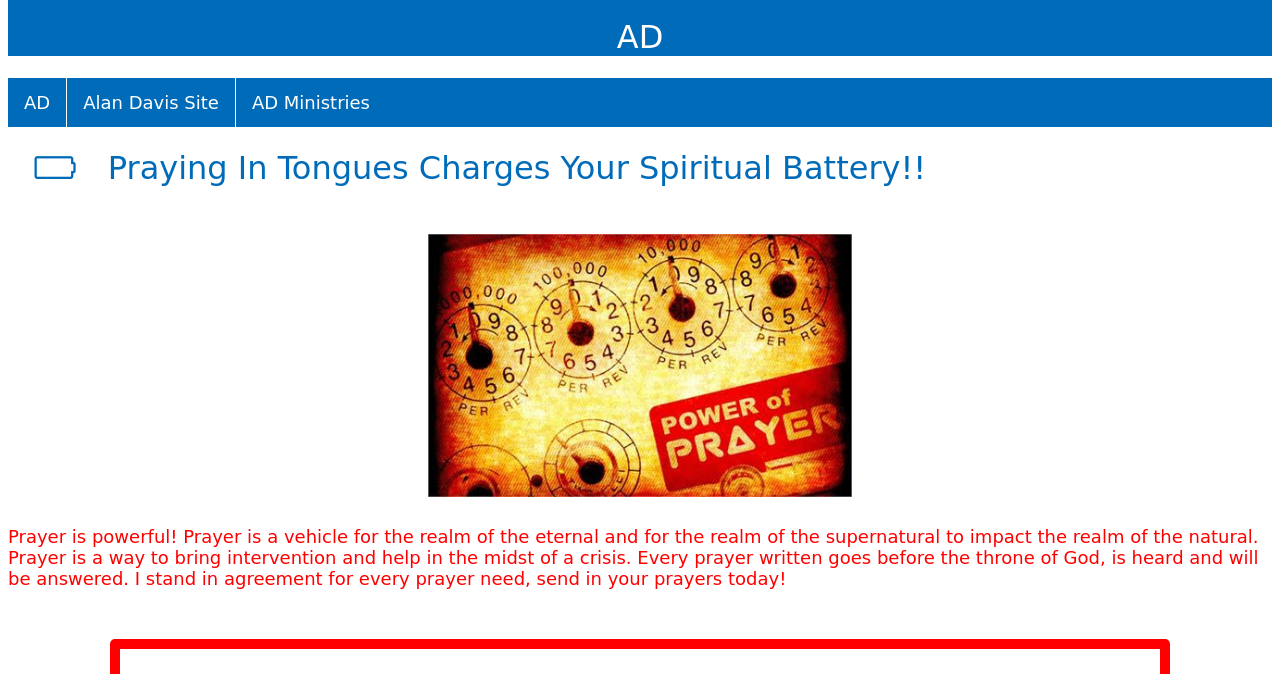
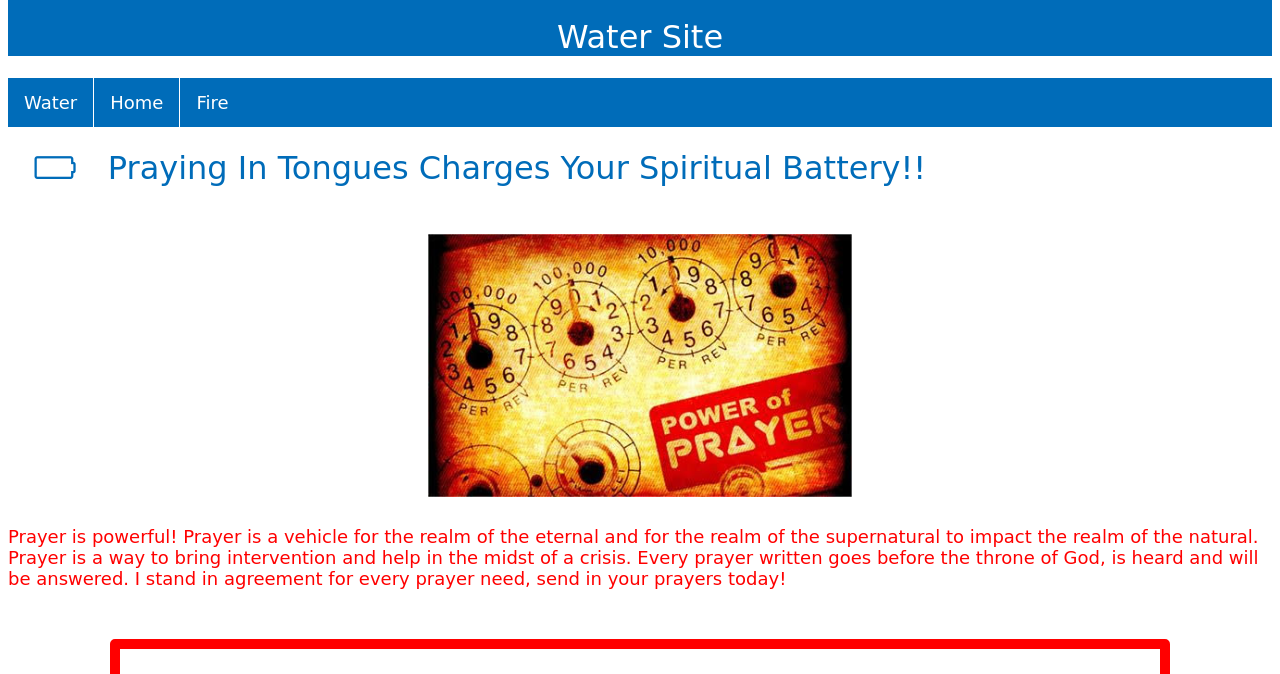
Before and after one commit to akdavis83/AD, a plain HTML site: page prayer.html in a window 1280 px wide. Shown: the part 126-800 px from the top of the page. Drawn offline with Linux system fonts and the light colour scheme; a web font is replaced by a local one.

Commit message:
Add files via upload

```diff
--- a/prayer.html
+++ b/prayer.html
@@ -152,16 +152,16 @@ li:last-child {
 
 
         <h1>
-            AD
+            Water Site
         </h1>
 
     </header>
 
     <nav>
         <ul>
-            <li><a href="index.html">AD</a></li>
-            <li><a href="https://akdavis83.github.io/Alan-Davis/">Alan Davis Site</a></li>
-            <li><a href="https://akdavis83.github.io/ADMin/">AD Ministries</a></li>
+            <li><a href="index.html">Water</a></li>
+            <li><a href="https://akdavis83.github.io/Alan-Davis/">Home</a></li>
+            <li><a href="https://akdavis83.github.io/ADMin/">Fire</a></li>
 
         </ul>
     </nav>
```
Also changed, not shown: catchingfire.html (+5 -4 lines), earth.html (+5 -3 lines), index.html (+4 -3 lines), wind.html (+5 -3 lines).
